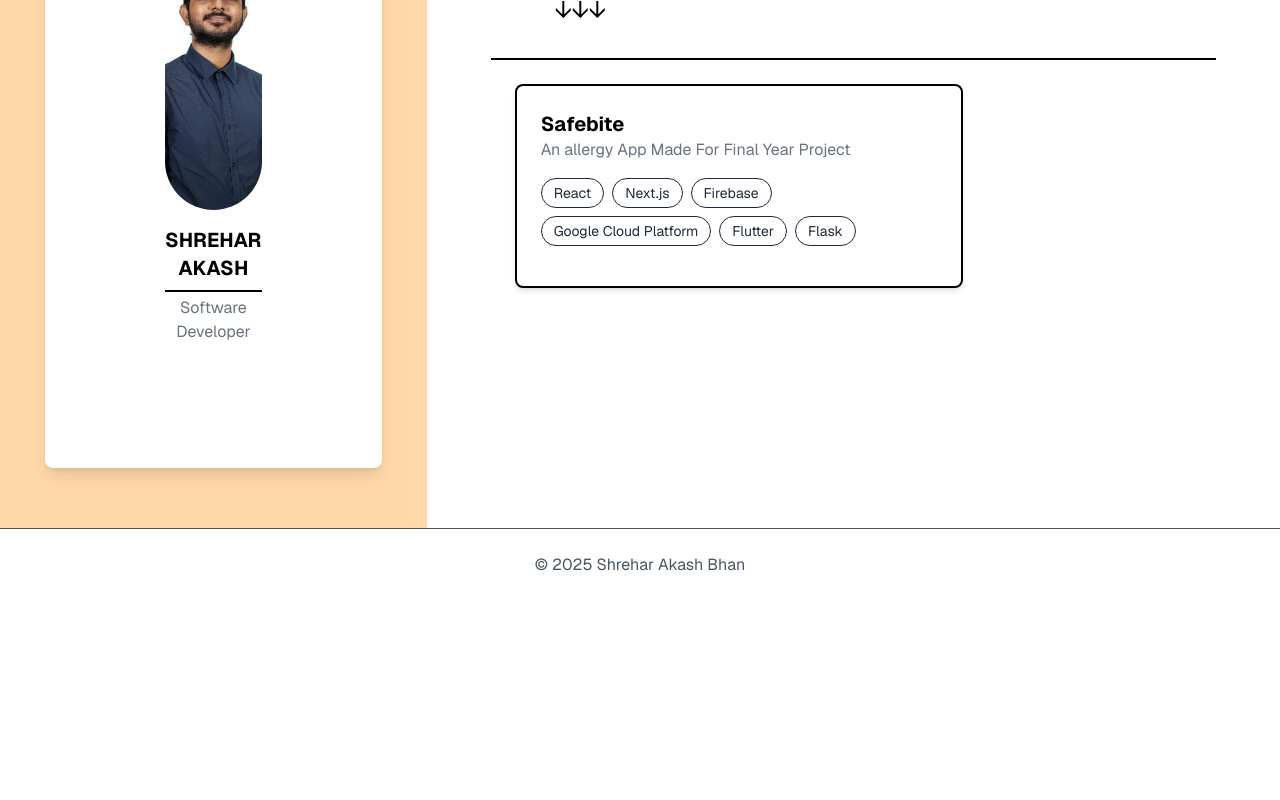
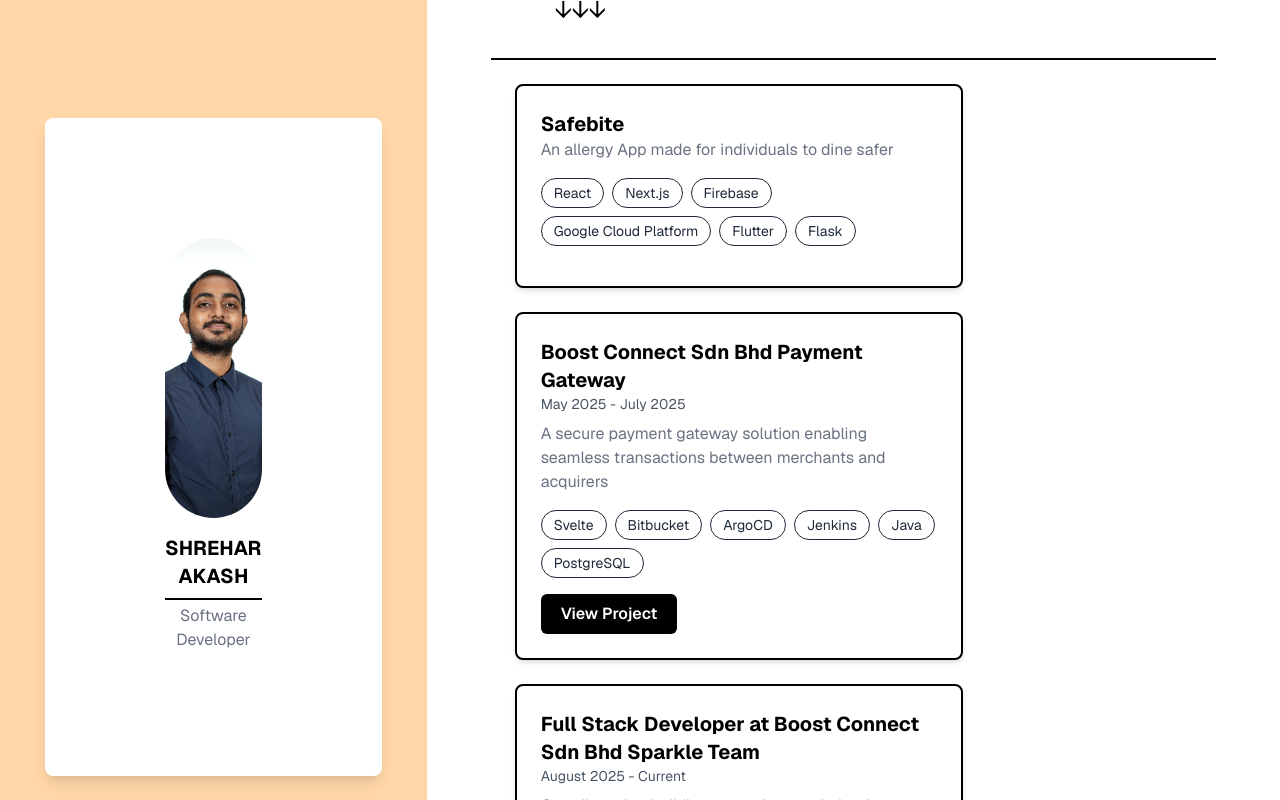
Before and after one commit to DazzleMee/Resume, a Next.js app: page / in a window 1280 px wide. Shown: the part 340-1140 px from the top of the page. Before the commit the page ends 941 px from the top, so only its background shows below. Built offline with nearby package versions, Linux system fonts and the light colour scheme.

Commit message:
August 2025

```diff
--- a/src/app/card.tsx
+++ b/src/app/card.tsx
@@ -4,15 +4,24 @@ interface ProjectCardProps {
     title :string;
     description: string;
   tags: string[];
-  buttonText: string;
-  onButtonClick: () => void;
+  buttonText?: string;
+  timeline?: string;
+  onButtonClick?: () => void;
 }
 
-const ProjectCard: React.FC<ProjectCardProps> = ({ title, description, tags}) => {
+const ProjectCard: React.FC<ProjectCardProps> = ({ title, description, timeline, tags, onButtonClick, buttonText}) => {
     return (
         <div className="border-2 border-black rounded-lg p-6 shadow-md max-w-md bg-white">
         {/* Project Title */}
         <h2 className="text-xl font-bold text-black" >{title}</h2>
+
+        {/* Timeline */}
+        {timeline && (
+        <p className="text-sm text-gray-600 mb-2">
+          {timeline}
+        </p>
+      )}
+
         {/* Project Description */}
         <p className="text-gray-500 mb-4">{description}</p>
         {/* Tags */}
@@ -24,12 +33,14 @@ const ProjectCard: React.FC<ProjectCardProps> = ({ title, description, tags}) =>
           ))}
         </div>
         {/* Button */}
-        {/* <button
-          className="bg-black text-white px-5 py-2 rounded-md font-semibold"
+        {buttonText&&
+        <button
+          className="bg-black text-white px-5 py-2 rounded-md font-semibold cursor-pointer"
           onClick={onButtonClick}
         >
           {buttonText}
-        </button> */}
+        </button>
+      }
       </div>
     );
   };
--- a/src/app/page.tsx
+++ b/src/app/page.tsx
@@ -3,13 +3,26 @@
 import Self2024 from './attachments/Self2024.jpeg';
 import ProjectCard from './card';
 import ContactDropdown from "./dropdown";
+import React, { useRef } from "react";
 
 export default function Portfolio() {
+  // 👇 create the ref
+  const projectsRef = useRef<HTMLDivElement | null>(null);
+
+  const scrollToProjects = () => {
+    if (projectsRef.current) {
+      const top = projectsRef.current.offsetTop;
+      window.scrollTo({
+        top,
+        behavior: "smooth",
+      });
+    }
+  };
+
+
   return (
     <div className="flex flex-col min-h-screen font-sans bg-white">
-
       <nav className="flex flex-col md:flex-row justify-between items-center p-6 text-center md:text-left">
-
         <div>
           <h1 className="font-bold text-lg">
             <span className="text-blue-600">SHREHAR AKASH BHAN</span> /
@@ -17,22 +30,23 @@ export default function Portfolio() {
           </h1>
         </div>
 
-
         <div className="mt-4 md:mt-0 flex flex-col md:flex-row md:items-center space-y-2 md:space-y-0 md:space-x-6 text-gray-600 font-semibold">
           <a href="#" className="text-blue-600">ABOUT ME</a>
-        <a href="/Shrehar_Resume.pdf" target="_blank" rel="noopener noreferrer" className="hover:text-blue-800">
+          <a
+            href="/Shrehar_Resume.pdf"
+            target="_blank"
+            rel="noopener noreferrer"
+            className="hover:text-blue-800"
+          >
             RESUME
           </a>
           <ContactDropdown />
         </div>
       </nav>
 
-
       <hr className="w-full border-t border-black md:hidden mt-4" />
 
-
       <div className="w-full border-b-2 border-black"></div>
-
 
       <div className="flex flex-col md:flex-row flex-1 mt-3 text-center md:text-left">
         <aside className="bg-orange-200 p-15 flex items-center justify-center w-full md:w-1/3">
@@ -48,38 +62,65 @@ export default function Portfolio() {
           </div>
         </aside>
 
-
         <main className="flex-1 p-6 md:p-16">
-          <h1 className="text-4xl md:text-6xl font-bold text-black text-center md:text-left">Hello! Im Shrehar</h1>
+          <h1 className="text-4xl md:text-6xl font-bold text-black text-center md:text-left">
+            Hello! I’m Shrehar
+          </h1>
           <p className="text-gray-500 text-lg mt-2 text-center md:text-left">
             A Computer Science Student with a Passion for Technology and Problem-Solving
           </p>
 
-
+          {/* 👇 Button that scrolls */}
           <div className="flex flex-col items-center md:items-start p-6">
-            <button className="bg-black text-white px-6 py-3 rounded-md font-semibold text-lg md:text-base">
+            <button
+              className="bg-black text-white px-6 py-3 rounded-md font-semibold text-lg md:text-base cursor-pointer"
+              onClick={scrollToProjects}
+            >
               My Projects
             </button>
             <span className="text-black text-2xl mt-3 pl-10">↓↓↓</span>
           </div>
 
-
-
           <div className="w-full border-b-2 border-black mt-2"></div>
 
-
-          <div className="p-6 flex flex-wrap justify-center md:justify-start gap-6">
+          {/* 👇 Attach the ref here */}
+          <div
+            ref={projectsRef}
+            className="p-6 flex flex-wrap justify-center md:justify-start gap-6"
+          >
             <ProjectCard
               title="Safebite"
-              description="An allergy App Made For Final Year Project"
-              tags={["React", "Next.js", "Firebase", "Google Cloud Platform", "Flutter", "Flask"]}
+              description="An allergy App made for individuals to dine safer"
+              tags={[
+                "React",
+                "Next.js",
+                "Firebase",
+                "Google Cloud Platform",
+                "Flutter",
+                "Flask",
+              ]}
+            />
+            <ProjectCard
+              title="Boost Connect Sdn Bhd Payment Gateway"
+              description="A secure payment gateway solution enabling seamless transactions between merchants and acquirers"
+              timeline="May 2025 - July 2025"
+              tags={["Svelte", "Bitbucket", "ArgoCD", "Jenkins", "Java", "PostgreSQL"]}
               buttonText="View Project"
-              onButtonClick={() => alert("Navigating to project...")}
+              onButtonClick={() => window.open("https://merchant.boostconnect.biz")}
+            />
+            <ProjectCard
+              title="Full Stack Developer at Boost Connect Sdn Bhd Sparkle Team"
+              description="Contributed to building a merchant website that enables merchants to monitor expenses and earnings from Boost payments, integrates Seedflex services, and supports selling Boost’s products"
+              timeline="August 2025 - Current"
+              tags={["React", "Node.js", "ArgoCD", "Jenkins", "Bitbucket", "PostgreSQL"]}
+              buttonText="View Project"
+              onButtonClick={() =>
+                window.open("https://merchant.boostbusiness.my/auth/login")
+              }
             />
           </div>
         </main>
       </div>
-
 
       <footer className="text-center text-gray-600 p-6 border-t">
         <p>© 2025 Shrehar Akash Bhan</p>
```
Lines whose indentation alone changed are shown as unchanged.
